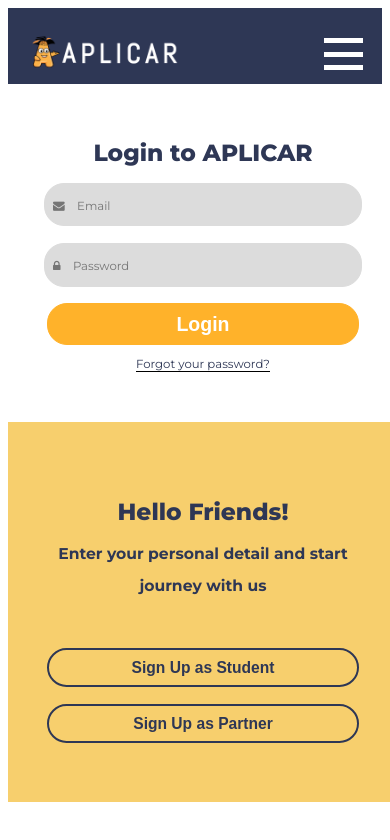
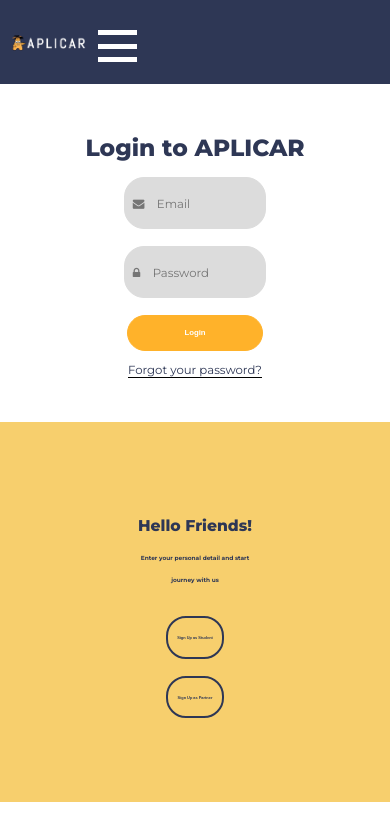
Before and after one commit to EmilFattakhov/Aplicar-Challenge, a plain HTML site: page index.html in a window 390 px wide. Drawn offline with Linux system fonts and the light colour scheme.

Commit message:
Add Tablet Version

```diff
--- a/main.css
+++ b/main.css
@@ -1,3 +1,7 @@
+body{
+    margin: 0;
+}
+
 header{
     font-family: 'Montserrat', sans-serif;
     overflow: hidden;
@@ -175,7 +179,7 @@ main {
     color: white;
 }
 
-@media (max-width: 850px) {
+@media (max-width: 500px) {
     header{
         margin: 0;
         height: 10vh;
@@ -307,3 +311,73 @@ main {
 }
 
 }
+
+
+@media (max-width: 900px) {
+    header{
+        display: grid;
+        grid-template-columns: 10vw 30vw 55vw 5vw;
+    }
+
+    .header-logo img{
+        width: 25vw;
+    }
+
+    .header-navigation{
+        font-size: 1.5vw;
+        margin-left: 1vw;
+    }
+
+    .header-navigation-button{
+        height: auto;
+        padding-top: 1vh;
+        padding-bottom: 1vh;
+        width: auto;
+        font-size: 1.3vw;
+    }
+
+    .sign-up-form-h1{
+        font-size: 4vw;
+    }
+
+    .sign-up-form-h3{
+        font-size: 1.5vw;
+    }
+
+    .button {
+        width: 15vw;
+        padding-top: 2vh;
+        padding-bottom: 2vh;
+        font-size: 1vw;
+    }
+    .sign-up-form-student{
+        margin-top: 3vh;
+    }
+    .input{
+        width: 35vw;
+        height: auto;
+        padding-top: 2vh;
+        padding-bottom: 2vh;
+    }
+
+    .login-form-checkbox-and-forgot{
+        margin-top: 2vh;
+        width: 35vw;
+    }
+
+    .login-form-input-label{
+        font-size: 1vw;
+    }
+
+    .login-form-p{
+        margin-left: 12vw;
+        font-size: 1vw;
+    }
+
+    .login-form-button{
+        width: 35vw;
+        font-size: 2vw;
+        padding-top: 1.5vh;
+        padding-bottom: 1.5vh;
+    }
+}
```
